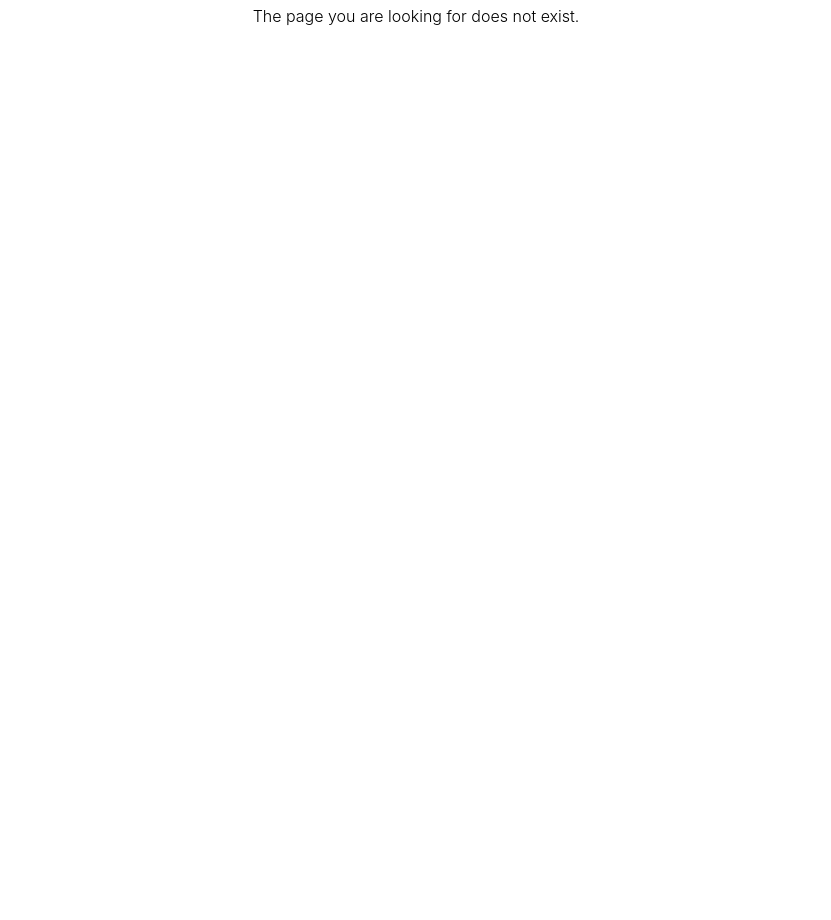
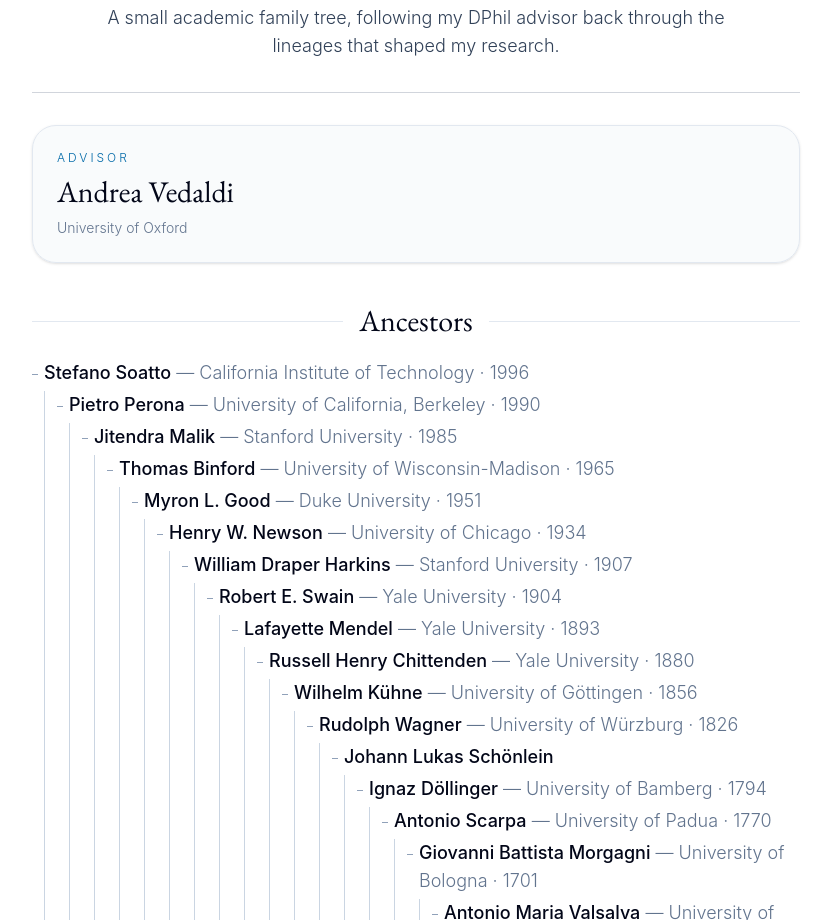
Before and after one commit to lukemelas/lukemelas.github.io, a Next.js app: page /advisors in a window 1280 px wide. Before the commit this address had no page. Shown: the part 180-1100 px from the top of the page, without its empty margins (224-1055 px from the left). Before the commit the page ends 800 px from the top, so only its background shows below. Built offline with nearby package versions, Linux system fonts and the light colour scheme.

Commit message:
Add academic advisors page
Co-authored-by: Luke Melas-Kyriazi <lukemelas@users.noreply.github.com>

```diff
--- /dev/null
+++ b/app/advisors/page.tsx
@@ -0,0 +1,255 @@
+import type { Metadata } from 'next'
+import { customHeadingFont } from '../fonts'
+
+type Advisor = {
+  name: string
+  institution: string | null
+  year: number | null
+}
+
+const advisor = {
+  name: 'Andrea Vedaldi',
+  institution: 'University of Oxford',
+}
+
+const academicTree: Record<string, Advisor[]> = {
+  'Andrea Vedaldi': [
+    { name: 'Stefano Soatto', institution: 'California Institute of Technology', year: 1996 },
+  ],
+  'Stefano Soatto': [
+    { name: 'Pietro Perona', institution: 'University of California, Berkeley', year: 1990 },
+    { name: 'Roger W. Brockett', institution: 'Case Western Reserve University', year: 1964 },
+    { name: 'Giorgio Picci', institution: null, year: null },
+    { name: 'John C. Doyle', institution: 'University of California, Berkeley', year: 1984 },
+  ],
+  'Pietro Perona': [
+    { name: 'Jitendra Malik', institution: 'Stanford University', year: 1985 },
+  ],
+  'Jitendra Malik': [
+    { name: 'Thomas Binford', institution: 'University of Wisconsin-Madison', year: 1965 },
+  ],
+  'Thomas Binford': [
+    { name: 'Myron L. Good', institution: 'Duke University', year: 1951 },
+  ],
+  'Myron L. Good': [
+    { name: 'Henry W. Newson', institution: 'University of Chicago', year: 1934 },
+  ],
+  'Henry W. Newson': [
+    { name: 'William Draper Harkins', institution: 'Stanford University', year: 1907 },
+  ],
+  'William Draper Harkins': [
+    { name: 'Robert E. Swain', institution: 'Yale University', year: 1904 },
+  ],
+  'Robert E. Swain': [
+    { name: 'Lafayette Mendel', institution: 'Yale University', year: 1893 },
+    { name: 'Russell Henry Chittenden', institution: 'Yale University', year: 1880 },
+  ],
+  'Lafayette Mendel': [
+    { name: 'Russell Henry Chittenden', institution: 'Yale University', year: 1880 },
+  ],
+  'Russell Henry Chittenden': [
+    { name: 'Wilhelm Kühne', institution: 'University of Göttingen', year: 1856 },
+  ],
+  'Wilhelm Kühne': [
+    { name: 'Rudolph Wagner', institution: 'University of Würzburg', year: 1826 },
+    { name: 'Friedrich Wöhler', institution: null, year: null },
+  ],
+  'Rudolph Wagner': [
+    { name: 'Johann Lukas Schönlein', institution: null, year: null },
+    { name: 'Georges Cuvier', institution: null, year: null },
+  ],
+  'Johann Lukas Schönlein': [
+    { name: 'Ignaz Döllinger', institution: 'University of Bamberg', year: 1794 },
+    { name: 'Friedrich Tiedemann', institution: null, year: null },
+  ],
+  'Ignaz Döllinger': [
+    { name: 'Antonio Scarpa', institution: 'University of Padua', year: 1770 },
+  ],
+  'Antonio Scarpa': [
+    { name: 'Giovanni Battista Morgagni', institution: 'University of Bologna', year: 1701 },
+    { name: 'Leopoldo Caldani', institution: null, year: null },
+  ],
+  'Giovanni Battista Morgagni': [
+    { name: 'Antonio Maria Valsalva', institution: 'University of Bologna', year: 1687 },
+  ],
+  'Antonio Maria Valsalva': [
+    { name: 'Marcello Malpighi', institution: 'University of Bologna', year: 1653 },
+  ],
+  'Marcello Malpighi': [
+    { name: 'Giovanni Alfonso Borelli', institution: 'Sapienza University of Rome', year: null },
+  ],
+  'Giovanni Alfonso Borelli': [
+    { name: 'Benedetto Castelli', institution: 'University of Padua', year: null },
+  ],
+  'Benedetto Castelli': [
+    { name: 'Galileo Galilei', institution: 'University of Pisa', year: 1585 },
+  ],
+  'Galileo Galilei': [],
+  'Roger W. Brockett': [
+    { name: 'Mihajlo D. Mesarovic', institution: 'Serbian Academy of Sciences and Arts', year: 1955 },
+  ],
+  'Mihajlo D. Mesarovic': [],
+  'Giorgio Picci': [],
+  'John C. Doyle': [
+    { name: 'Donald Sarason', institution: 'University of Michigan', year: 1963 },
+  ],
+  'Donald Sarason': [
+    { name: 'Paul Halmos', institution: 'University of Illinois at Urbana-Champaign', year: 1938 },
+  ],
+  'Paul Halmos': [
+    { name: 'Joseph L. Doob', institution: 'Harvard University', year: 1932 },
+  ],
+  'Joseph L. Doob': [
+    { name: 'Joseph L. Walsh', institution: 'Harvard University', year: 1920 },
+  ],
+  'Joseph L. Walsh': [
+    { name: 'Maxime Bôcher', institution: 'University of Göttingen', year: 1891 },
+    { name: 'George David Birkhoff', institution: null, year: null },
+  ],
+  'Maxime Bôcher': [
+    { name: 'Felix Klein', institution: 'University of Bonn', year: 1868 },
+  ],
+  'Felix Klein': [
+    { name: 'Julius Plücker', institution: 'University of Marburg', year: 1823 },
+    { name: 'Rudolph Lipschitz', institution: null, year: null },
+  ],
+  'Julius Plücker': [
+    { name: 'Christian Ludwig Gerling', institution: 'University of Göttingen', year: 1812 },
+  ],
+  'Christian Ludwig Gerling': [
+    { name: 'Carl Friedrich Gauss', institution: 'University of Helmstedt', year: 1799 },
+  ],
+  'Carl Friedrich Gauss': [
+    { name: 'Johann Friedrich Pfaff', institution: 'University of Göttingen', year: null },
+  ],
+  'Johann Friedrich Pfaff': [
+    { name: 'Abraham Gotthelf Kästner', institution: 'University of Leipzig', year: 1739 },
+    { name: 'Johann Elert Bode', institution: null, year: null },
+  ],
+  'Abraham Gotthelf Kästner': [
+    { name: 'Christian August Hausen', institution: 'University of Wittenberg', year: 1712 },
+  ],
+  'Christian August Hausen': [
+    { name: 'Johann Christoph Wichmannshausen', institution: 'University of Leipzig', year: 1685 },
+    { name: 'Johann Andreas Planer', institution: null, year: null },
+  ],
+  'Johann Christoph Wichmannshausen': [
+    { name: 'Otto Mencke', institution: 'University of Leipzig', year: 1666 },
+  ],
+  'Otto Mencke': [
+    { name: 'Jakob Thomasius', institution: 'University of Leipzig', year: 1643 },
+  ],
+  'Jakob Thomasius': [
+    { name: 'Friedrich Leibniz', institution: 'University of Leipzig', year: 1622 },
+  ],
+  'Friedrich Leibniz': [],
+  'Ruggero Frezza': [],
+  'Friedrich Wöhler': [],
+  'Georges Cuvier': [],
+  'Friedrich Tiedemann': [],
+  'Leopoldo Caldani': [],
+  'George David Birkhoff': [],
+  'Rudolph Lipschitz': [],
+  'Johann Elert Bode': [],
+  'Johann Andreas Planer': [],
+}
+
+export const metadata: Metadata = {
+  title: 'Academic Advisors',
+  description: 'Academic lineage through Andrea Vedaldi and the ancestors behind my research training.',
+}
+
+function formatAdvisorDetails({ institution, year }: Advisor) {
+  return [institution, year?.toString()].filter(Boolean).join(' · ')
+}
+
+function renderAncestorNode(person: Advisor, seen: Set<string>, key: string) {
+  const repeated = seen.has(person.name)
+  if (!repeated) {
+    seen.add(person.name)
+  }
+  const ancestors = repeated ? [] : academicTree[person.name] ?? []
+  const details = formatAdvisorDetails(person)
+
+  return (
+    <li key={key} className="relative pl-3">
+      <span className="absolute left-0 top-[0.95rem] h-px w-1.5 bg-slate-400 dark:bg-slate-600" />
+      <p className="text-base leading-7 text-slate-800 dark:text-slate-200 md:text-lg">
+        <span className="font-medium text-slate-950 dark:text-white">
+          {person.name}
+          {repeated ? '*' : ''}
+        </span>
+        {details ? (
+          <span className="text-slate-500 dark:text-slate-400"> — {details}</span>
+        ) : null}
+      </p>
+      {ancestors.length > 0 ? (
+        <ul className="mt-1 space-y-1 border-l border-slate-300 pl-2 md:pl-3 dark:border-slate-700">
+          {ancestors.map((ancestor, index) => (
+            renderAncestorNode(
+              ancestor,
+              seen,
+              `${key}-${index}-${ancestor.name}-${ancestor.institution ?? 'unknown'}-${ancestor.year ?? 'na'}`
+            )
+          ))}
+        </ul>
+      ) : null}
+    </li>
+  )
+}
+
+export default function AdvisorsPage() {
+  const rootAncestors = academicTree[advisor.name] ?? []
+  const seenAncestors = new Set([advisor.name])
+
+  return (
+    <section className="pb-8">
+      <div className="mt-8 text-center">
+        <h1 className={`${customHeadingFont.variable} title text-4xl md:text-5xl`}>
+          Academic Advisors
+        </h1>
+        <p className="mx-auto mt-4 max-w-2xl text-base text-slate-700 dark:text-slate-300 md:text-lg">
+          A small academic family tree, following my DPhil advisor back through the lineages that
+          shaped my research.
+        </p>
+      </div>
+
+      <hr className="my-8 border-t border-gray-300" />
+
+      <div className="rounded-3xl border border-slate-200 bg-slate-50/80 p-6 shadow-sm dark:border-slate-800 dark:bg-slate-950/60">
+        <p className="text-xs uppercase tracking-[0.25em] text-sky-700 dark:text-sky-300">
+          Advisor
+        </p>
+        <h2 className={`${customHeadingFont.variable} mt-2 text-3xl text-slate-950 dark:text-white`}>
+          {advisor.name}
+        </h2>
+        <p className="mt-2 text-sm text-slate-500 dark:text-slate-400">{advisor.institution}</p>
+      </div>
+
+      <div className="mt-10">
+        <div className="mb-5 flex items-center gap-4">
+          <div className="h-px flex-1 bg-slate-200 dark:bg-slate-800" />
+          <h2 className={`${customHeadingFont.variable} text-3xl text-slate-950 dark:text-white`}>
+            Ancestors
+          </h2>
+          <div className="h-px flex-1 bg-slate-200 dark:bg-slate-800" />
+        </div>
+
+        <ul className="space-y-4">
+          {rootAncestors.map((person, index) => (
+            renderAncestorNode(
+              person,
+              seenAncestors,
+              `${advisor.name}-${index}-${person.name}-${person.institution ?? 'unknown'}-${person.year ?? 'na'}`
+            )
+          ))}
+        </ul>
+
+        <p className="mt-6 text-sm text-slate-500 dark:text-slate-400">
+          Institution and year are shown when available. An asterisk marks a branch that reconnects
+          to an ancestor already shown above.
+        </p>
+      </div>
+    </section>
+  )
+}
--- a/app/components/nav.tsx
+++ b/app/components/nav.tsx
@@ -9,6 +9,9 @@ const navItems = {
   // },
   '/#papers': {
     name: 'Papers',
+  },
+  '/advisors': {
+    name: 'Advisors',
   },
   'https://github.com/lukemelas/': {
     name: 'GitHub',
--- a/app/sitemap.ts
+++ b/app/sitemap.ts
@@ -10,7 +10,7 @@ export default async function sitemap() {
     lastModified: post.metadata.publishedAt,
   }))
 
-  let routes = ['', '/blog'].map((route) => ({
+  let routes = ['', '/blog', '/advisors'].map((route) => ({
     url: `${baseUrl}${route}`,
     lastModified: new Date().toISOString().split('T')[0],
   }))
```
